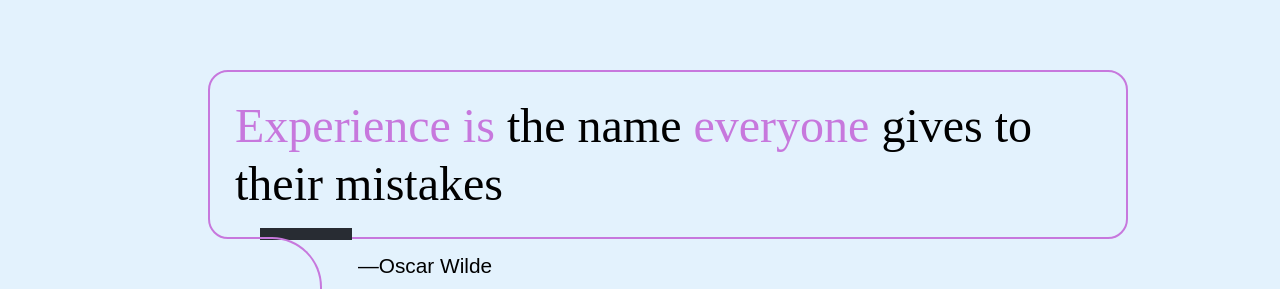
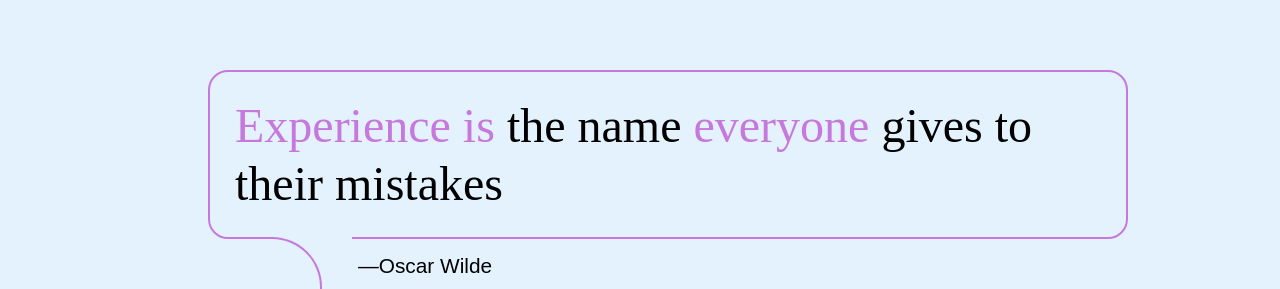
Before and after one commit to abdulkadershohan/react-protfolio, a React (Create React App) app: page / in a window 1280 px wide. Shown: the part 494-783 px from the top of the page. Built offline with nearby package versions, Linux system fonts and the light colour scheme.

Commit message:
chore: Refactor Hero component to use Box component for improved styling

```diff
--- a/src/components/hero/Hero.jsx
+++ b/src/components/hero/Hero.jsx
@@ -208,14 +208,42 @@ export default function Hero() {
         </Grid >
         <div className={styles.blockquoteWrapper}>
           <div className={styles.blockquote}>
-            <h1>
+            <Box
+              component={'h1'}
+              sx={{
+                ':before': {
+                  content: '""',
+                  position: "absolute",
+                  width: 80,
+                  border: `6px solid ${isDark ? mainBgColorDark : mainBgColorLight}`,
+                  bottom: -3,
+                  left: 50,
+                  zIndex: 2,
+                },
+
+                ':after': {
+                  content: '""',
+                  position: "absolute",
+                  border: "2px solid #C778DD",
+                  borderRadius: "0 50px 0 0",
+                  width: "60px",
+                  height: " 60px",
+                  bottom: "-62px",
+                  left: "50px",
+                  borderBottom: "none",
+                  borderLeft: "none",
+                  zIndex: 3,
+                },
+
+              }}
+            >
               {quoteText1}  <span
                 style={{ color: isDark ? textWhite : textDark }}
               >{quoteText2}</span> {quoteText3} <span
                 style={{ color: isDark ? textWhite : textDark }}
 
               >  {quoteText4}</span>
-            </h1>
+            </Box>
             <h4
               style={{
                 color: isDark ? textWhite : textDark
--- a/src/components/hero/hero.module.css
+++ b/src/components/hero/hero.module.css
@@ -32,11 +32,10 @@
  }
 
  /* Blockquote right double quotes */
- .blockquote h1:after {
+ /* .blockquote h1:after {
      content:"";
      position: absolute;
      border: 2px solid #C778DD;
-     /* border: 2px solid #e74848; */
      border-radius: 0 50px 0 0;
      width: 60px;
      height: 60px;
@@ -45,9 +44,9 @@
      border-bottom: none;
      border-left: none;
      z-index: 3;
- }
+ } */
 
- .blockquote h1:before {
+  /* .blockquote h1:before {
      content:"";
      position: absolute;
      width: 80px;
@@ -55,7 +54,7 @@
      bottom: -3px;
      left: 50px;
      z-index: 2;
- }
+ } */
 
  /* increase header size after 600px */
  @media all and (min-width: 600px) {
```
